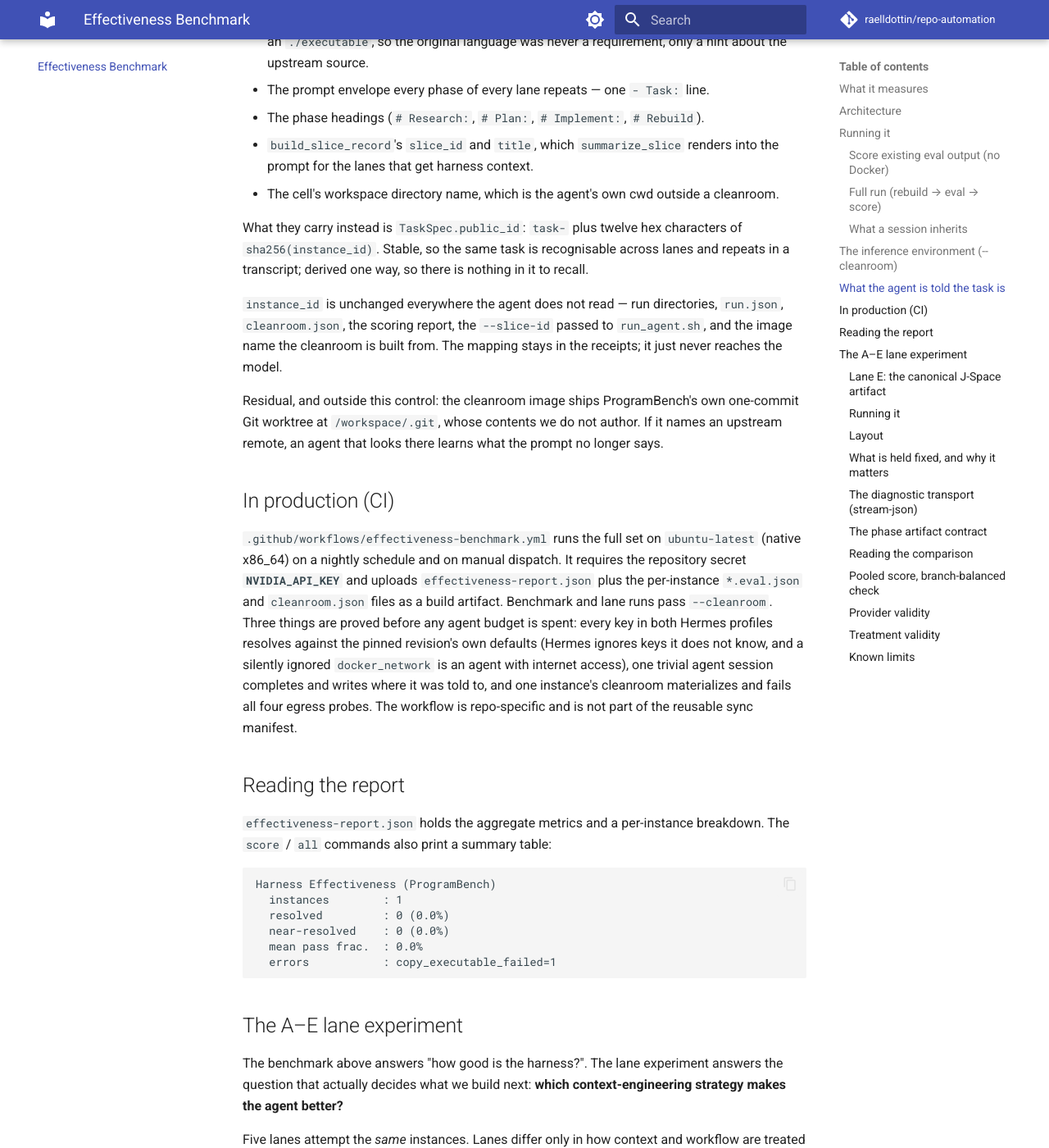
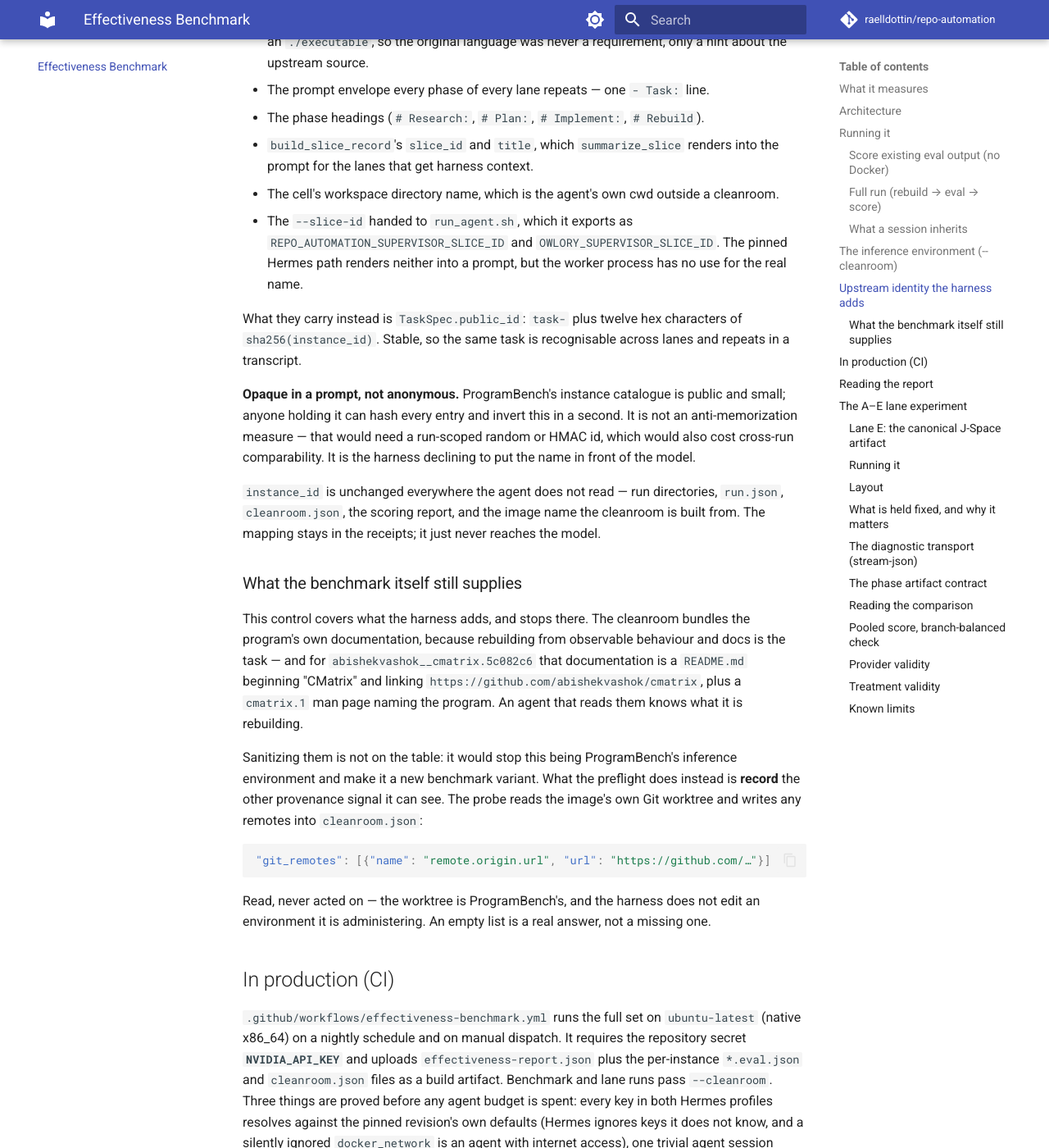
Before and after one commit to raelldottin/repo-automation, an MkDocs documentation site: the page built from docs/workflows/effectiveness-benchmark.md, in a window 1280 px wide and 1400 px high, scrolled down 8839 px. Shown: the whole window at 82% size. Built offline with MkDocs 1.6.1 and Material for MkDocs 9.7.7, drawn with Linux system fonts in a browser that asks for light colours; comment, search, counter and statistics services are not loaded; some of the changed text lies outside the part shown.

Commit message:
fix(benchmark): claim only what the harness controls, and read what it does not
The previous commit's claim was too strong. ProgramBench's cleanroom bundles the
program's own documentation, because rebuilding from observable behaviour and
docs is the task - and cmatrix's README.md begins "CMatrix" and links
github.com/abishekvashok/cmatrix, with cmatrix.1 naming it too. An agent that
reads them knows what it is rebuilding, whatever the prompt says.

Sanitizing them would stop this being ProgramBench's inference environment and
make it a new benchmark variant, so the contract narrows to the thing this repo
actually controls: the harness adds no upstream repository identity, instance
identity, commit, or implementation-language hint of its own.

What the preflight does instead is read the other provenance signal it can see.
The probe now reads the image's own Git worktree and records any remotes in
`cleanroom.json` - never acting on them, because the worktree is ProgramBench's
and the harness does not edit an environment it is administering. An empty list
is an answer, not a gap.

Two narrower corrections:

`--slice-id` was still `<instance_id>:<phase>`, which run_agent.sh exports as
REPO_AUTOMATION_SUPERVISOR_SLICE_ID and OWLORY_SUPERVISOR_SLICE_ID and writes to
the controls receipt. The pinned Hermes path renders neither into a prompt, but
the worker process has no use for the real name after it was removed everywhere
the model can read. It is the public id now.

And the public id is opaque in a prompt, not anonymous: ProgramBench's instance
catalogue is public and small, so hashing every entry inverts it in a second.
Real anti-memorization would need a run-scoped random or HMAC id, at the cost of
cross-run comparability. Said plainly in the docstring, the docs and the test.

````diff
--- a/docs/workflows/effectiveness-benchmark.md
+++ b/docs/workflows/effectiveness-benchmark.md
@@ -351,12 +351,13 @@ uv run python -m automation.benchmark.cleanroom \
   --workspace /tmp/cleanroom --receipt /tmp/cleanroom.json
 ```
 
-## What the agent is told the task is
+## Upstream identity the harness adds
 
 The cleanroom stops the agent *fetching* the upstream source. It does not stop the agent
 *recalling* it, and a model that has read `abishekvashok/cmatrix` does not need to fetch
-anything. So the prompt does not say which program this is. Nothing agent-facing carries
-the repository, the instance id, the upstream commit or the implementation language:
+anything. So the harness adds no upstream repository identity, instance identity, commit,
+or implementation-language hint of its own. Nothing agent-facing that we author carries
+them:
 
 - `TaskSpec.objective` — "Rebuild the program in this workspace from scratch…". The
   language went with the name: the submission only has to produce a `compile.sh` that
@@ -367,19 +368,44 @@ the repository, the instance id, the upstream commit or the implementation langu
 - `build_slice_record`'s `slice_id` and `title`, which `summarize_slice` renders into the
   prompt for the lanes that get harness context.
 - The cell's workspace directory name, which is the agent's own cwd outside a cleanroom.
+- The `--slice-id` handed to `run_agent.sh`, which it exports as
+  `REPO_AUTOMATION_SUPERVISOR_SLICE_ID` and `OWLORY_SUPERVISOR_SLICE_ID`. The pinned Hermes
+  path renders neither into a prompt, but the worker process has no use for the real name.
 
 What they carry instead is `TaskSpec.public_id`: `task-` plus twelve hex characters of
 `sha256(instance_id)`. Stable, so the same task is recognisable across lanes and repeats
-in a transcript; derived one way, so there is nothing in it to recall.
+in a transcript.
+
+**Opaque in a prompt, not anonymous.** ProgramBench's instance catalogue is public and
+small; anyone holding it can hash every entry and invert this in a second. It is not an
+anti-memorization measure — that would need a run-scoped random or HMAC id, which would
+also cost cross-run comparability. It is the harness declining to put the name in front of
+the model.
 
 `instance_id` is unchanged everywhere the agent does not read — run directories, `run.json`,
-`cleanroom.json`, the scoring report, the `--slice-id` passed to `run_agent.sh`, and the
-image name the cleanroom is built from. The mapping stays in the receipts; it just never
-reaches the model.
+`cleanroom.json`, the scoring report, and the image name the cleanroom is built from. The
+mapping stays in the receipts; it just never reaches the model.
 
-Residual, and outside this control: the cleanroom image ships ProgramBench's own
-one-commit Git worktree at `/workspace/.git`, whose contents we do not author. If it
-names an upstream remote, an agent that looks there learns what the prompt no longer says.
+### What the benchmark itself still supplies
+
+This control covers what the harness adds, and stops there. The cleanroom bundles the
+program's own documentation, because rebuilding from observable behaviour and docs is the
+task — and for `abishekvashok__cmatrix.5c082c6` that documentation is a `README.md`
+beginning "CMatrix" and linking `https://github.com/abishekvashok/cmatrix`, plus a
+`cmatrix.1` man page naming the program. An agent that reads them knows what it is
+rebuilding.
+
+Sanitizing them is not on the table: it would stop this being ProgramBench's inference
+environment and make it a new benchmark variant. What the preflight does instead is
+**record** the other provenance signal it can see. The probe reads the image's own Git
+worktree and writes any remotes into `cleanroom.json`:
+
+```json
+"git_remotes": [{"name": "remote.origin.url", "url": "https://github.com/…"}]
+```
+
+Read, never acted on — the worktree is ProgramBench's, and the harness does not edit an
+environment it is administering. An empty list is a real answer, not a missing one.
 
 ## In production (CI)
 
````
Also changed, not shown: 5 other files.
